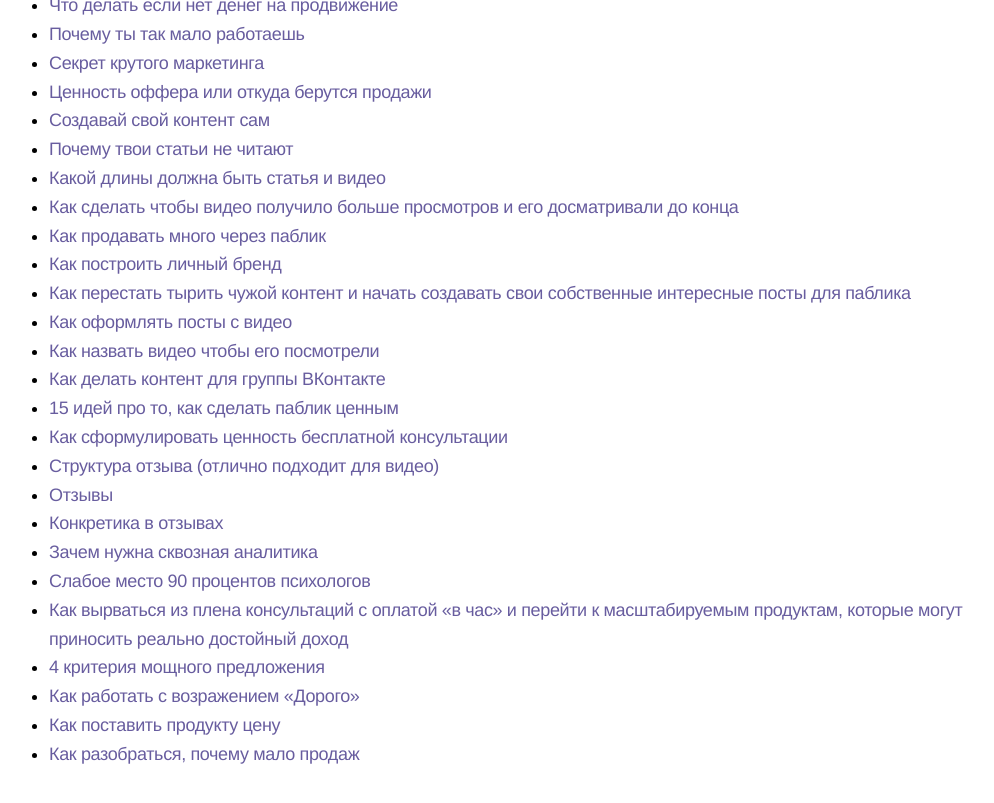
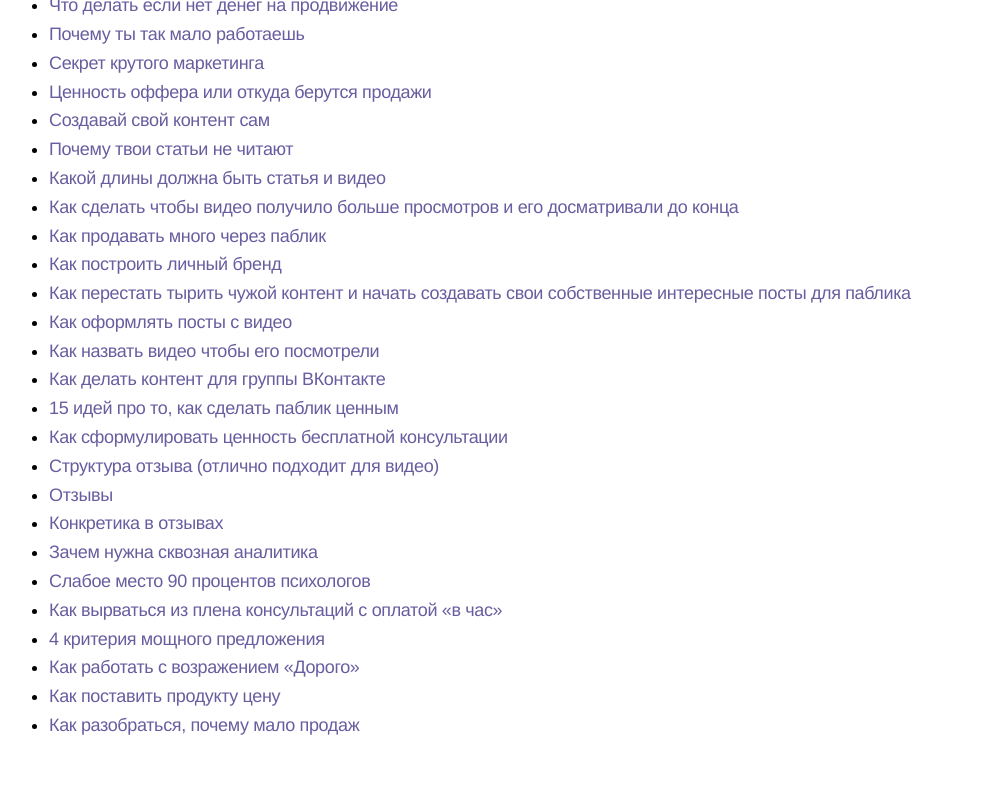
Before and after one commit to bz-icoach/bz-icoach.github.io, a Jekyll site: the page built from index.md, in a window 1280 px wide and 900 px high, scrolled down 875 px. Shown: the top 803 px of the window, without its empty margins (131-1125 px from the left). Built offline with Jekyll 4.4.1, drawn with Linux system fonts in a browser that asks for light colours; nearby versions of some CDN libraries.

Commit message:
Update 2018-01-16-kak-vyrvatsya-iz-plena-konsultatsiy-s-oplatoy-v-chas-i-pereyti-k-masshtabiruemym-produktam-kotorye-mogut-prinosit-realno-dostoynyy-dokhod.md

```diff
--- a/_posts/chto-predlagat-klientam/2018-01-16-kak-vyrvatsya-iz-plena-konsultatsiy-s-oplatoy-v-chas-i-pereyti-k-masshtabiruemym-produktam-kotorye-mogut-prinosit-realno-dostoynyy-dokhod.md
+++ b/_posts/chto-predlagat-klientam/2018-01-16-kak-vyrvatsya-iz-plena-konsultatsiy-s-oplatoy-v-chas-i-pereyti-k-masshtabiruemym-produktam-kotorye-mogut-prinosit-realno-dostoynyy-dokhod.md
@@ -1,6 +1,6 @@
 ---
 layout: post
-title: Как вырваться из плена консультаций с оплатой «в час» и перейти к масштабируемым продуктам, которые могут приносить реально достойный доход
+title: Как вырваться из плена консультаций с оплатой «в час»
 ---
 
 ## И перейти к масштабируемым продуктам, которые могут приносить реально достойный доход
```
